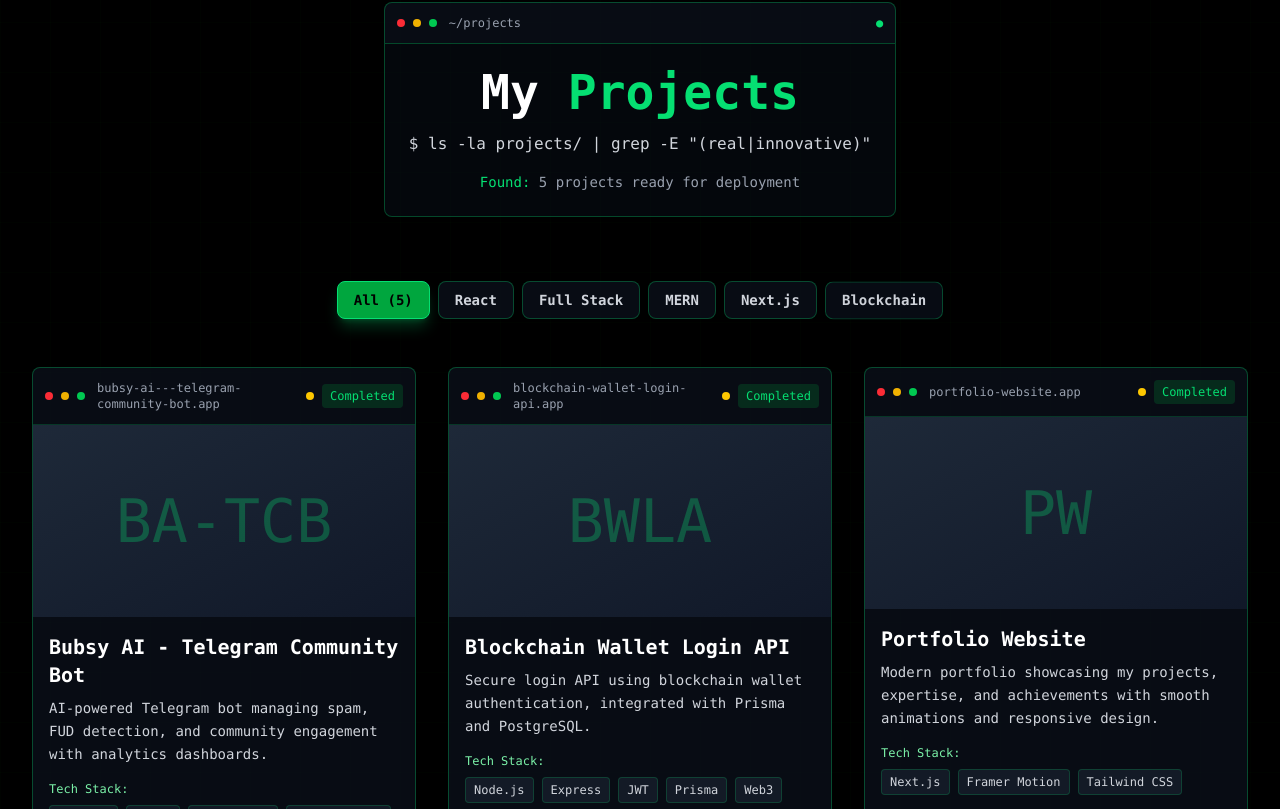
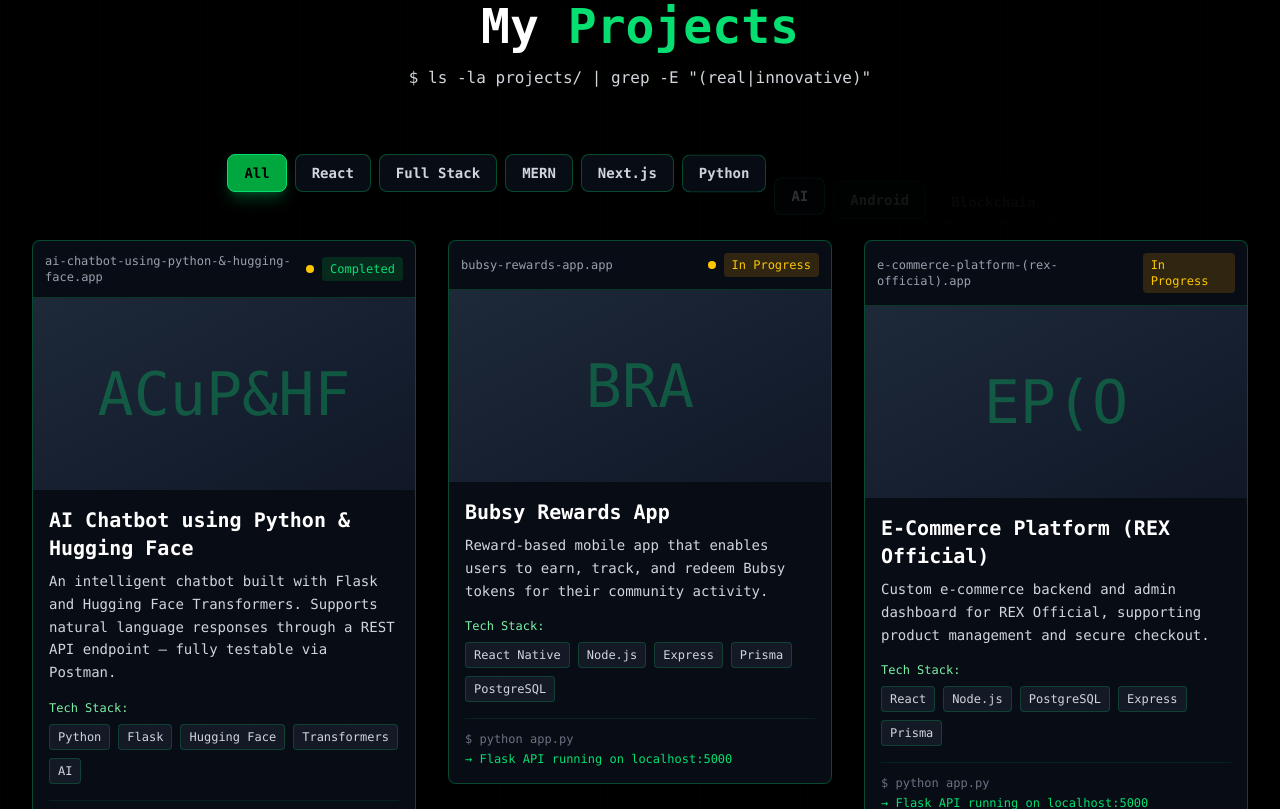
Before and after one commit to balochali/my-portfolio, a Next.js app: page / in a window 1280 px wide. Shown: the part 2111-2920 px from the top of the page. Built offline with nearby package versions, Linux system fonts and the light colour scheme.

Commit message:
Updated Project Section

```diff
--- a/src/app/LandingAnimation.tsx
+++ b/src/app/LandingAnimation.tsx
@@ -1,13 +1,13 @@
-'use client';
+"use client";
 
-import React, { useState, useEffect } from 'react';
-import { motion, AnimatePresence } from 'framer-motion';
+import React, { useState, useEffect } from "react";
+import { motion, AnimatePresence } from "framer-motion";
 import Header from "@/components/Header";
 import HeroSection from "@/components/HeroSection/hero";
-import AboutSection from '@/components/About';
-import ProjectsSection from '@/components/Projects';
-import SkillsSection from '@/components/Skills';
-import ContactSection from '@/components/Contact';
+import AboutSection from "@/components/About";
+import ProjectsSection from "@/components/Projects";
+import SkillsSection from "@/components/Skills";
+import ContactSection from "@/components/Contact";
 
 export default function LandingAnimation() {
   const [showAnimation, setShowAnimation] = useState(true);
@@ -23,7 +23,7 @@
     "$ skills: ['React', 'Node.js', 'MongoDB']",
     "$ status: 'Ready to collaborate'",
     "$ Launching interface...",
-    "$ Welcome to Ali's Portfolio!"
+    "$ Welcome to Ali's Portfolio!",
   ];
 
   useEffect(() => {
@@ -44,7 +44,7 @@
     let lineIndex = 0;
     const typewriterTimer = setInterval(() => {
       if (lineIndex < bootSequence.length) {
-        setTerminalLines(prev => [...prev, bootSequence[lineIndex]]);
+        setTerminalLines((prev) => [...prev, bootSequence[lineIndex]]);
         lineIndex++;
       }
     }, 200);
@@ -108,7 +108,9 @@
                         <div className="w-3 h-3 bg-yellow-500 rounded-full" />
                         <div className="w-3 h-3 bg-green-500 rounded-full" />
                       </div>
-                      <span className="text-sm text-gray-400">portfolio-boot.sh</span>
+                      <span className="text-sm text-gray-400">
+                        portfolio-boot.sh
+                      </span>
                     </div>
                     <div className="flex items-center gap-2">
                       <motion.div
@@ -137,13 +139,14 @@
                             animate={{ opacity: 1, x: 0 }}
                             transition={{ duration: 0.3 }}
                             className={`text-sm ${
-                              line?.includes('name:') || line?.includes('role:')
-                                ? 'text-white'
-                                : line?.includes('skills:') || line?.includes('status:')
-                                ? 'text-blue-400'
-                                : line?.includes('Welcome')
-                                ? 'text-green-300 font-semibold'
-                                : 'text-gray-300'
+                              line?.includes("name:") || line?.includes("role:")
+                                ? "text-white"
+                                : line?.includes("skills:") ||
+                                  line?.includes("status:")
+                                ? "text-blue-400"
+                                : line?.includes("Welcome")
+                                ? "text-green-300 font-semibold"
+                                : "text-gray-300"
                             }`}
                           >
                             {line}
@@ -151,7 +154,10 @@
                               index < bootSequence.length - 1 && (
                                 <motion.span
                                   animate={{ opacity: [1, 0, 1] }}
-                                  transition={{ duration: 0.8, repeat: Infinity }}
+                                  transition={{
+                                    duration: 0.8,
+                                    repeat: Infinity,
+                                  }}
                                   className="text-green-400 ml-1"
                                 >
                                   |
@@ -171,11 +177,13 @@
                         className="mt-6 pt-4 border-t border-green-400/20"
                       >
                         <div className="flex items-center gap-3 mb-3">
-                          <span className="text-sm text-gray-400">Loading:</span>
+                          <span className="text-sm text-gray-400">
+                            Loading:
+                          </span>
                           <div className="flex-1 h-1 bg-gray-800 rounded-full overflow-hidden">
                             <motion.div
                               initial={{ width: 0 }}
-                              animate={{ width: '100%' }}
+                              animate={{ width: "100%" }}
                               transition={{ duration: 0.6, ease: "easeOut" }}
                               className="h-full bg-gradient-to-r from-green-400 to-blue-400"
                             />
@@ -184,14 +192,17 @@
                         </div>
 
                         <div className="grid grid-cols-2 gap-4 text-xs">
-                          {["Server: Ready", "Database: Connected", "UI: Initialized", "Portfolio: Online"].map(
-                            (status, i) => (
-                              <div key={i} className="flex items-center gap-2">
-                                <span className="w-2 h-2 bg-green-400 rounded-full animate-pulse" />
-                                <span className="text-gray-300">{status}</span>
-                              </div>
-                            )
-                          )}
+                          {[
+                            "Server: Ready",
+                            "Database: Connected",
+                            "UI: Initialized",
+                            "Portfolio: Online",
+                          ].map((status, i) => (
+                            <div key={i} className="flex items-center gap-2">
+                              <span className="w-2 h-2 bg-green-400 rounded-full animate-pulse" />
+                              <span className="text-gray-300">{status}</span>
+                            </div>
+                          ))}
                         </div>
 
                         <motion.div
@@ -200,7 +211,9 @@
                           transition={{ delay: 0.8 }}
                           className="mt-4 p-3 bg-green-400/10 border border-green-400/30 rounded text-center"
                         >
-                          <div className="text-green-300 font-semibold">✓ System Ready</div>
+                          <div className="text-green-300 font-semibold">
+                            ✓ System Ready
+                          </div>
                           <div className="text-xs text-gray-400 mt-1">
                             Redirecting to portfolio...
                           </div>
--- a/src/components/Projects/index.tsx
+++ b/src/components/Projects/index.tsx
@@ -14,13 +14,68 @@
     "Full Stack",
     "MERN",
     "Next.js",
+    "Python",
+    "AI",
+    "Android",
     "Blockchain",
   ];
 
-  // --- REAL PROJECTS BASED ON YOUR EXPERIENCE ---
+  // --- UPDATED PROJECTS WITH GITHUB LINKS ---
   const projects = [
     {
       id: 1,
+      title: "AI Chatbot using Python & Hugging Face",
+      category: "Python",
+      tags: ["Python", "Flask", "Hugging Face", "Transformers", "AI"],
+      description:
+        "An intelligent chatbot built with Flask and Hugging Face Transformers. Supports natural language responses through a REST API endpoint — fully testable via Postman.",
+      image: "/projects/aichatbot.jpg",
+      demoUrl: "http://localhost:5000/api/chat",
+      codeUrl: "https://github.com/balochali/chatbot_python",
+      status: "Completed",
+      featured: true,
+    },
+    {
+      id: 2,
+      title: "Bubsy Rewards App",
+      category: "MERN",
+      tags: ["React Native", "Node.js", "Express", "Prisma", "PostgreSQL"],
+      description:
+        "Reward-based mobile app that enables users to earn, track, and redeem Bubsy tokens for their community activity.",
+      image: "/projects/bubsyrewards.jpg",
+      demoUrl: "#",
+      codeUrl: "https://github.com/balochali/bubsyrewards",
+      status: "In Progress",
+      featured: true,
+    },
+    {
+      id: 3,
+      title: "E-Commerce Platform (REX Official)",
+      category: "Full Stack",
+      tags: ["React", "Node.js", "PostgreSQL", "Express", "Prisma"],
+      description:
+        "Custom e-commerce backend and admin dashboard for REX Official, supporting product management and secure checkout.",
+      image: "/projects/rex.jpg",
+      demoUrl: "#",
+      codeUrl: "https://github.com/balochali/rex-official",
+      status: "In Progress",
+      featured: false,
+    },
+    {
+      id: 4,
+      title: "Restaurant POS System",
+      category: "Python",
+      tags: ["Python", "PyQt6", "SQLite3", "UI/UX"],
+      description:
+        "A Point of Sale system developed for Restaurant featuring live order management, category-based item control, and billing automation.",
+      image: "/projects/possystem.jpg",
+      demoUrl: "#",
+      codeUrl: "https://github.com/balochali/pos_restaurant",
+      status: "Completed",
+      featured: false,
+    },
+    {
+      id: 5,
       title: "Bubsy AI - Telegram Community Bot",
       category: "Full Stack",
       tags: ["Node.js", "Kafka", "PostgreSQL", "Telegram API", "AI"],
@@ -28,12 +83,12 @@
         "AI-powered Telegram bot managing spam, FUD detection, and community engagement with analytics dashboards.",
       image: "/projects/bubsyai.jpg",
       demoUrl: "https://t.me/bubsyAI",
-      codeUrl: "#",
+      codeUrl: "https://github.com/balochali/bubsy-ai",
       status: "Completed",
       featured: true,
     },
     {
-      id: 2,
+      id: 6,
       title: "Blockchain Wallet Login API",
       category: "MERN",
       tags: ["Node.js", "Express", "JWT", "Prisma", "Web3"],
@@ -41,38 +96,12 @@
         "Secure login API using blockchain wallet authentication, integrated with Prisma and PostgreSQL.",
       image: "/projects/walletapi.jpg",
       demoUrl: "#",
-      codeUrl: "#",
+      codeUrl: "https://github.com/balochali/blockchain-wallet-login-api",
       status: "Completed",
       featured: true,
     },
     {
-      id: 3,
-      title: "Portfolio Website",
-      category: "Next.js",
-      tags: ["Next.js", "Framer Motion", "Tailwind CSS"],
-      description:
-        "Modern portfolio showcasing my projects, expertise, and achievements with smooth animations and responsive design.",
-      image: "/projects/portfolio.jpg",
-      demoUrl: "#",
-      codeUrl: "#",
-      status: "Completed",
-      featured: true,
-    },
-    {
-      id: 4,
-      title: "E-Commerce Platform (REX Official)",
-      category: "Full Stack",
-      tags: ["React", "Node.js", "PostgreSQL", "Express", "Prisma"],
-      description:
-        "Custom e-commerce backend and admin dashboard for REX Official, supporting product management and secure checkout.",
-      image: "/projects/rex.jpg",
-      demoUrl: "#",
-      codeUrl: "#",
-      status: "In Progress",
-      featured: false,
-    },
-    {
-      id: 5,
+      id: 7,
       title: "Community Analytics Dashboard",
       category: "React",
       tags: ["React", "Chart.js", "Node.js", "PostgreSQL"],
@@ -80,9 +109,35 @@
         "Real-time analytics dashboard for Telegram communities displaying sentiment, spam stats, and engagement insights.",
       image: "/projects/analytics.jpg",
       demoUrl: "#",
-      codeUrl: "#",
+      codeUrl: "https://github.com/balochali/community-analytics-dashboard",
       status: "Completed",
       featured: false,
+    },
+    {
+      id: 8,
+      title: "EasyBus Android App",
+      category: "Android",
+      tags: ["Java", "Android Studio", "Firebase", "Google Maps API"],
+      description:
+        "A public transportation app that helps users find routes, view schedules, and book seats with real-time bus tracking.",
+      image: "/projects/easybus.jpg",
+      demoUrl: "#",
+      codeUrl: "https://github.com/balochali/EasyBusJava",
+      status: "Completed",
+      featured: false,
+    },
+    {
+      id: 9,
+      title: "Coinhound",
+      category: "Blockchain / Web3",
+      tags: ["Node.js", "Express", "Prisma", "Blockchain", "Data Analysis"],
+      description:
+        "A blockchain analytics platform that tracks wallet activities, monitors token transactions, and provides real-time insights into on-chain behavior and portfolio movements.",
+      image: "/projects/coinhound.jpg",
+      demoUrl: "#",
+      codeUrl: "https://github.com/balochali/coinhound",
+      status: "In Progress",
+      featured: true,
     },
   ];
 
@@ -123,12 +178,11 @@
       data-section="projects"
       className="min-h-screen bg-black text-green-400 font-mono py-20 relative overflow-hidden"
     >
-      {/* Background effects */}
       <div className="absolute inset-0 bg-[linear-gradient(rgba(0,255,0,0.05)_1px,transparent_1px),linear-gradient(90deg,rgba(0,255,0,0.05)_1px,transparent_1px)] bg-[size:50px_50px] opacity-30"></div>
       <div className="absolute inset-0 bg-gradient-radial from-green-500/3 via-transparent to-transparent"></div>
 
       <div className="relative z-10 max-w-7xl mx-auto px-6 sm:px-8">
-        {/* Section Header */}
+        {/* Header */}
         <motion.div
           variants={containerVariants}
           initial="hidden"
@@ -136,23 +190,6 @@
           viewport={{ once: true, amount: 0.3 }}
           className="text-center mb-16"
         >
-          {/* Terminal Window Header */}
-          <motion.div variants={itemVariants} className="inline-block">
-            <div className="bg-gray-900/50 rounded-t-lg border border-green-400/30 border-b-0 p-3 mb-0">
-              <div className="flex items-center justify-between">
-                <div className="flex items-center gap-3">
-                  <div className="flex gap-2">
-                    <div className="w-2 h-2 bg-red-500 rounded-full"></div>
-                    <div className="w-2 h-2 bg-yellow-500 rounded-full"></div>
-                    <div className="w-2 h-2 bg-green-500 rounded-full"></div>
-                  </div>
-                  <span className="text-xs text-gray-400">~/projects</span>
-                </div>
-                <span className="text-xs text-green-400">●</span>
-              </div>
-            </div>
-
-            <div className="bg-gray-900/30 border border-green-400/30 rounded-b-lg p-6">
           <motion.h2
             variants={itemVariants}
             className="text-4xl sm:text-5xl font-bold text-white mb-4"
@@ -165,18 +202,9 @@
           >
             {`$ ls -la projects/ | grep -E "(real|innovative)"`}
           </motion.p>
-              <motion.div
-                variants={itemVariants}
-                className="mt-4 text-sm text-gray-400"
-              >
-                <span className="text-green-400">Found:</span> {projects.length}{" "}
-                projects ready for deployment
-              </motion.div>
-            </div>
-          </motion.div>
         </motion.div>
 
-        {/* Filter Tabs */}
+        {/* Filters */}
         <motion.div
           variants={containerVariants}
           initial="hidden"
@@ -197,12 +225,12 @@
                   : "bg-gray-900/50 text-gray-300 border-green-400/30 hover:border-green-400/60 hover:text-green-400"
               }`}
             >
-              {filter === "All" ? `${filter} (${projects.length})` : filter}
+              {filter}
             </motion.button>
           ))}
         </motion.div>
 
-        {/* Projects Grid */}
+        {/* Project Grid */}
         <motion.div
           layout
           variants={containerVariants}
@@ -220,18 +248,11 @@
               className="group relative"
             >
               <div className="bg-gray-900/50 rounded-lg border border-green-400/30 overflow-hidden hover:border-green-400/60 transition-all duration-500 hover:shadow-lg hover:shadow-green-400/10">
-                {/* Terminal Header */}
+                {/* Header */}
                 <div className="flex items-center justify-between p-3 border-b border-green-400/20">
-                  <div className="flex items-center gap-3">
-                    <div className="flex gap-2">
-                      <div className="w-2 h-2 bg-red-500 rounded-full"></div>
-                      <div className="w-2 h-2 bg-yellow-500 rounded-full"></div>
-                      <div className="w-2 h-2 bg-green-500 rounded-full"></div>
-                    </div>
                   <span className="text-xs text-gray-400">
                     {project.title.toLowerCase().replace(/\s+/g, "-")}.app
                   </span>
-                  </div>
                   <div className="flex items-center gap-2">
                     {project.featured && (
                       <motion.div
@@ -252,7 +273,7 @@
                   </div>
                 </div>
 
-                {/* Project Image Placeholder */}
+                {/* Image + Overlay */}
                 <div className="relative h-48 overflow-hidden">
                   <div className="w-full h-full bg-gradient-to-br from-gray-800 to-gray-900 flex items-center justify-center">
                     <div className="text-6xl text-green-400/30">
@@ -262,19 +283,12 @@
                         .join("")}
                     </div>
                   </div>
-
-                  {/* Hover overlay */}
                   <div className="absolute inset-0 bg-black/60 opacity-0 group-hover:opacity-100 transition-opacity duration-300 flex items-center justify-center gap-4">
-                    <motion.a
-                      href={project.demoUrl}
-                      whileHover={{ scale: 1.1 }}
-                      whileTap={{ scale: 0.9 }}
-                      className="px-4 py-2 bg-green-600 text-black rounded-lg font-semibold text-sm hover:bg-green-500 transition-colors"
-                    >
-                      Live Demo
-                    </motion.a>
+                    {/* ✅ View Code Button with Link */}
                     <motion.a
                       href={project.codeUrl}
+                      target="_blank"
+                      rel="noopener noreferrer"
                       whileHover={{ scale: 1.1 }}
                       whileTap={{ scale: 0.9 }}
                       className="px-4 py-2 bg-transparent border border-green-400 text-green-400 rounded-lg font-semibold text-sm hover:bg-green-400/10 transition-colors"
@@ -284,7 +298,7 @@
                   </div>
                 </div>
 
-                {/* Project Content */}
+                {/* Project Info */}
                 <div className="p-4 space-y-4">
                   <div>
                     <h3 className="text-xl font-bold text-white mb-2 group-hover:text-green-400 transition-colors">
@@ -295,7 +309,6 @@
                     </p>
                   </div>
 
-                  {/* Tech Stack */}
                   <div className="space-y-2">
                     <div className="text-xs text-green-300">Tech Stack:</div>
                     <div className="flex flex-wrap gap-2">
@@ -304,7 +317,9 @@
                           key={tag}
                           initial={{ opacity: 0, scale: 0.8 }}
                           animate={{ opacity: 1, scale: 1 }}
-                          transition={{ delay: index * 0.1 + tagIndex * 0.05 }}
+                          transition={{
+                            delay: index * 0.1 + tagIndex * 0.05,
+                          }}
                           className="text-xs bg-gray-800/50 px-2 py-1 rounded border border-green-400/20 text-gray-300 hover:text-green-400 hover:border-green-400/50 transition-all duration-300"
                         >
                           {tag}
@@ -314,9 +329,9 @@
                   </div>
 
                   <div className="text-xs text-gray-500 space-y-1 border-t border-green-400/10 pt-3">
-                    <div>$ npm install && npm start</div>
+                    <div>$ python app.py</div>
                     <div className="text-green-400">
-                      → Server running on localhost:3000
+                      → Flask API running on localhost:5000
                     </div>
                   </div>
                 </div>
```
Lines whose indentation alone changed are shown as unchanged.
